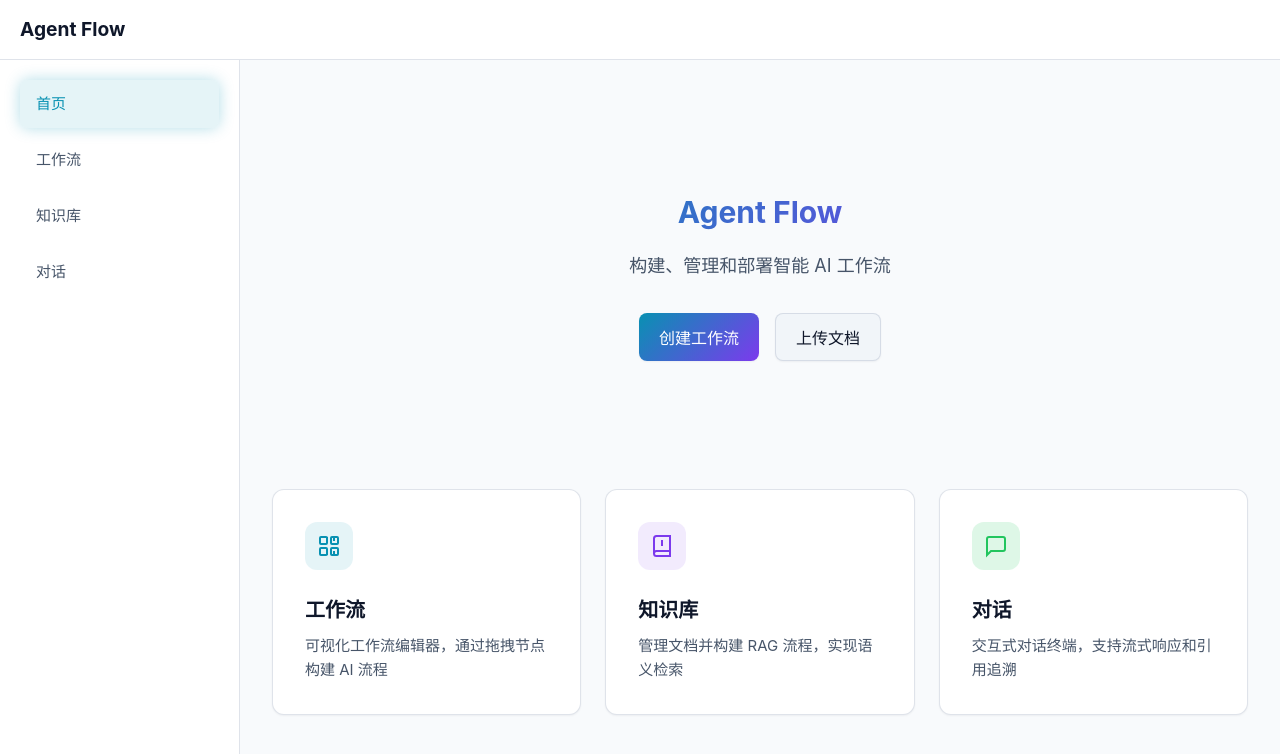
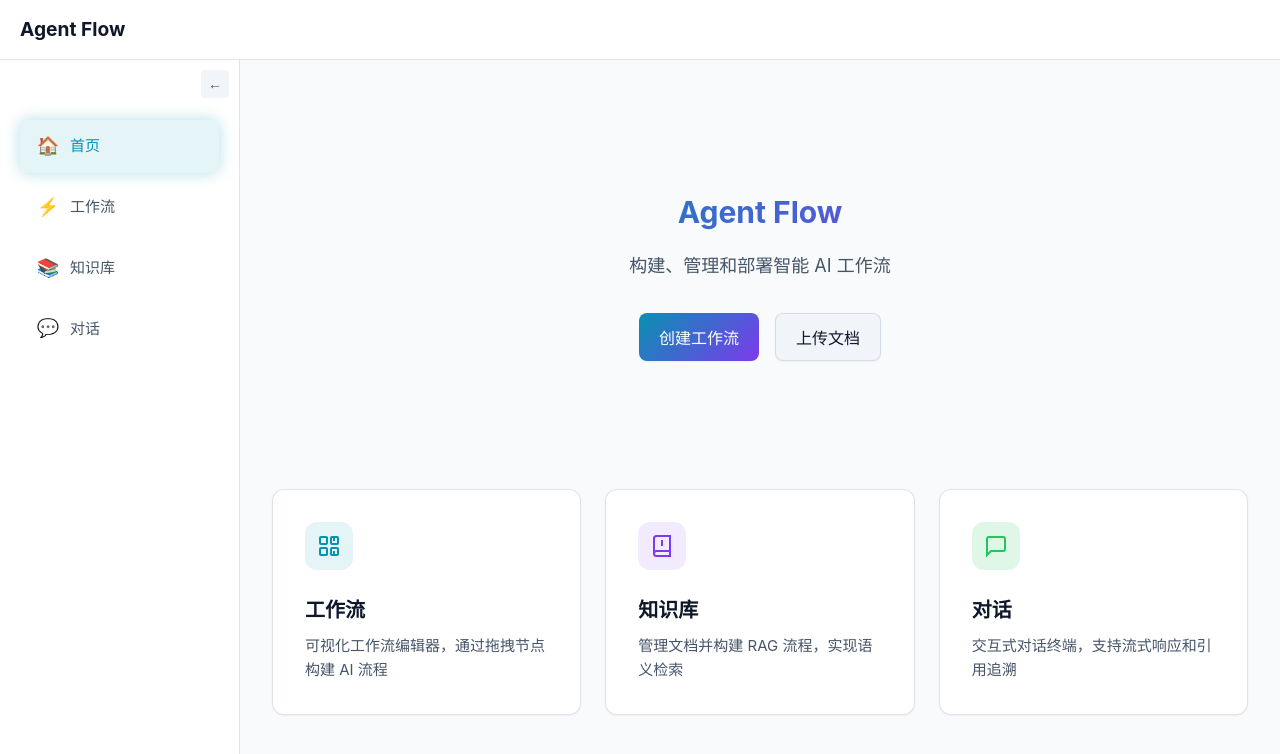
Before and after one commit to Joe-rq/agent-flow-lite, a Vue app in the folder frontend/: page / in a window 1280 px wide. Shown: the top 754 px of the page. Built offline with nearby package versions, Linux system fonts and the light colour scheme; the HTML template or start-up script is replaced by a standard one.

Commit message:
chore: 更新 frontend/src/App.vue  - 2026-02-03 22:24

```diff
--- a/frontend/src/App.vue
+++ b/frontend/src/App.vue
@@ -1,5 +1,20 @@
 <script setup lang="ts">
 import { RouterLink, RouterView } from 'vue-router'
+import { ref, onMounted } from 'vue'
+
+const sidebarCollapsed = ref(false)
+
+onMounted(() => {
+  const saved = localStorage.getItem('sidebar-collapsed')
+  if (saved !== null) {
+    sidebarCollapsed.value = saved === 'true'
+  }
+})
+
+function toggleSidebar() {
+  sidebarCollapsed.value = !sidebarCollapsed.value
+  localStorage.setItem('sidebar-collapsed', String(sidebarCollapsed.value))
+}
 </script>
 
 <template>
@@ -9,12 +24,27 @@ import { RouterLink, RouterView } from 'vue-router'
     </header>
 
     <div class="app-body">
-      <aside class="app-sidebar">
+      <aside class="app-sidebar" :class="{ collapsed: sidebarCollapsed }">
+        <button class="sidebar-toggle" @click="toggleSidebar" :title="sidebarCollapsed ? '展开侧边栏' : '折叠侧边栏'">
+          <span class="toggle-icon">{{ sidebarCollapsed ? '→' : '←' }}</span>
+        </button>
         <nav>
-          <RouterLink to="/">首页</RouterLink>
-          <RouterLink to="/workflow">工作流</RouterLink>
-          <RouterLink to="/knowledge">知识库</RouterLink>
-          <RouterLink to="/chat">对话</RouterLink>
+          <RouterLink to="/" :title="sidebarCollapsed ? '首页' : ''">
+            <span class="nav-icon">🏠</span>
+            <span class="nav-text">首页</span>
+          </RouterLink>
+          <RouterLink to="/workflow" :title="sidebarCollapsed ? '工作流' : ''">
+            <span class="nav-icon">⚡</span>
+            <span class="nav-text">工作流</span>
+          </RouterLink>
+          <RouterLink to="/knowledge" :title="sidebarCollapsed ? '知识库' : ''">
+            <span class="nav-icon">📚</span>
+            <span class="nav-text">知识库</span>
+          </RouterLink>
+          <RouterLink to="/chat" :title="sidebarCollapsed ? '对话' : ''">
+            <span class="nav-icon">💬</span>
+            <span class="nav-text">对话</span>
+          </RouterLink>
         </nav>
       </aside>
 
@@ -75,12 +105,55 @@ body {
   padding: 20px;
   background: var(--bg-secondary);
   border-right: 1px solid var(--border-primary);
+  transition: width 300ms ease;
+  display: flex;
+  flex-direction: column;
+  position: relative;
+}
+
+.app-sidebar.collapsed {
+  width: 60px;
+  padding: 20px 10px;
+}
+
+.sidebar-toggle {
+  position: absolute;
+  top: 10px;
+  right: 10px;
+  width: 28px;
+  height: 28px;
+  border: none;
+  border-radius: var(--radius-sm);
+  background-color: var(--bg-tertiary);
+  color: var(--text-secondary);
+  cursor: pointer;
+  display: flex;
+  align-items: center;
+  justify-content: center;
+  transition: all var(--transition-base);
+  z-index: 10;
+}
+
+.sidebar-toggle:hover {
+  background-color: var(--accent-cyan-soft);
+  color: var(--accent-cyan);
+}
+
+.toggle-icon {
+  font-size: 14px;
+  line-height: 1;
+}
+
+.app-sidebar.collapsed .sidebar-toggle {
+  right: 50%;
+  transform: translateX(50%);
 }
 
 .app-sidebar nav {
   display: flex;
   flex-direction: column;
   gap: 8px;
+  margin-top: 40px;
 }
 
 .app-sidebar a {
@@ -92,6 +165,8 @@ body {
   display: flex;
   align-items: center;
   gap: 10px;
+  overflow: hidden;
+  white-space: nowrap;
 }
 
 .app-sidebar a:hover {
@@ -105,6 +180,33 @@ body {
   box-shadow: 0 0 15px var(--accent-cyan-glow);
 }
 
+.nav-icon {
+  font-size: 18px;
+  flex-shrink: 0;
+  width: 24px;
+  text-align: center;
+}
+
+.nav-text {
+  transition: opacity 300ms ease, width 300ms ease;
+  opacity: 1;
+}
+
+.app-sidebar.collapsed .nav-text {
+  opacity: 0;
+  width: 0;
+  overflow: hidden;
+}
+
+.app-sidebar.collapsed a {
+  padding: 12px;
+  justify-content: center;
+}
+
+.app-sidebar.collapsed .nav-icon {
+  width: auto;
+}
+
 .app-main {
   flex: 1;
   padding: 0;
```
Also changed, not shown: 1 other file (tests, documents, lock files or other folders).
